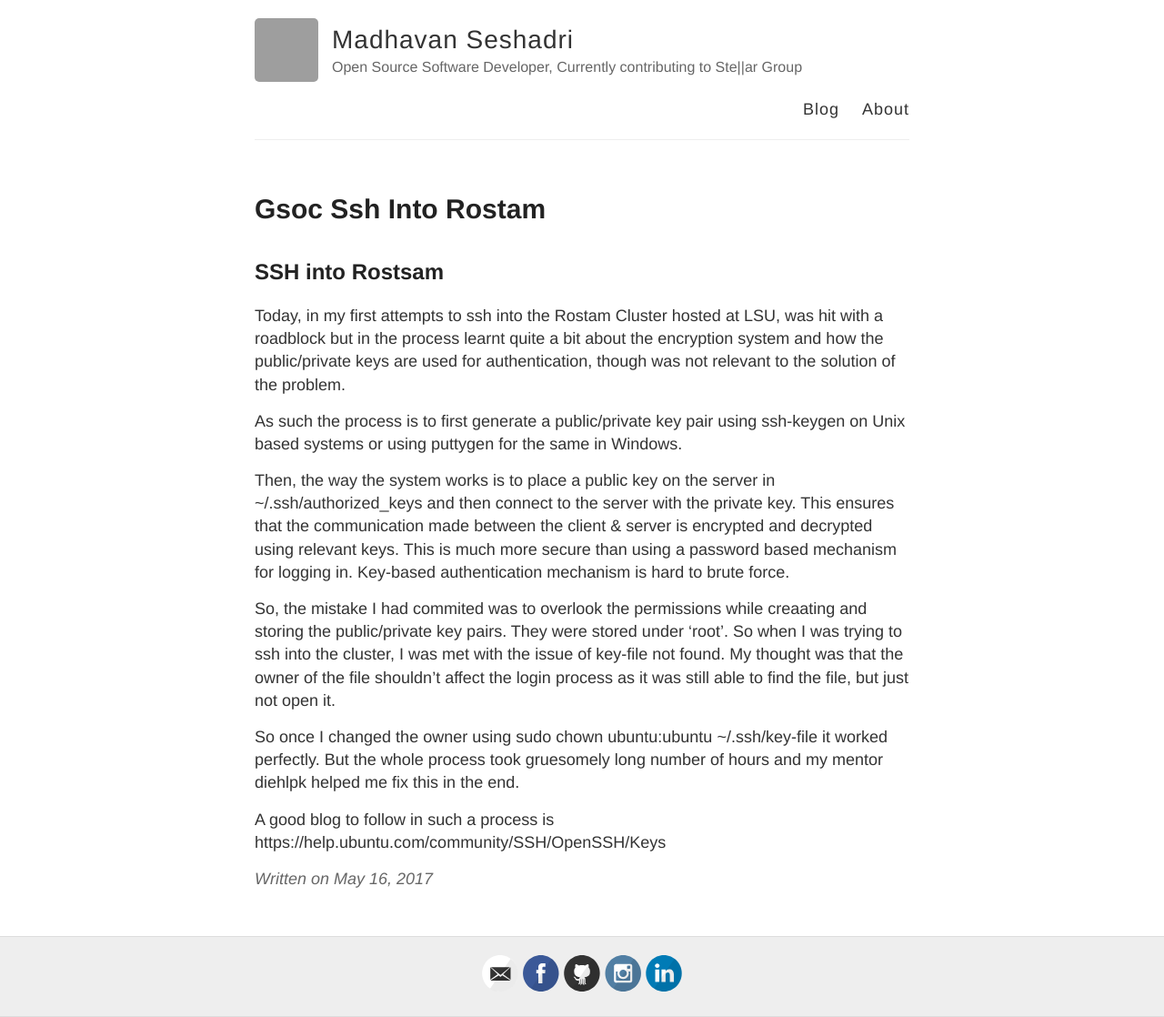
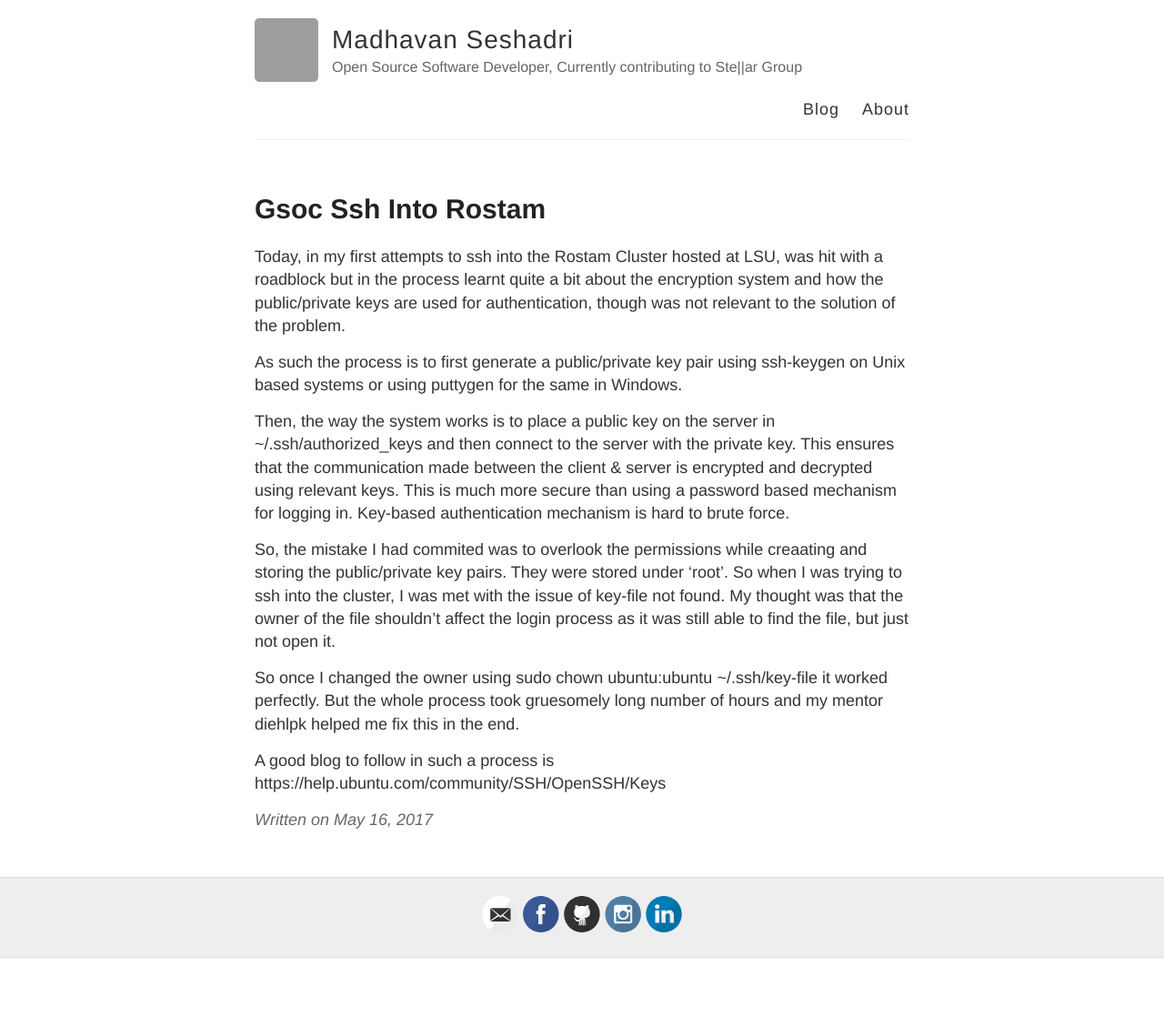
Before and after one commit to MADHAVAN001/madhavan001.github.io, a Jekyll site: the page built from _posts/2017-5-16-GSoC-SSH-into-Rostam.md, in a window 1280 px wide. Shown: the whole page at 91% size. Built offline with Jekyll 4.4.1, drawn with Linux system fonts in a browser that asks for light colours; our own code applies the rules of GitHub Pages for plain Markdown files; after the commit the page ends 1053 px from its top, so only the background shows below that; grey boxes are pictures that could not be loaded.

Commit message:
Updating header for the second post

```diff
--- a/_posts/2017-5-16-GSoC-SSH-into-Rostam.md
+++ b/_posts/2017-5-16-GSoC-SSH-into-Rostam.md
@@ -1,6 +1,3 @@
-SSH into Rostsam
-------------------
-
 Today, in my first attempts to ssh into the Rostam Cluster hosted at LSU, was hit with a roadblock but in the process learnt quite a bit about the encryption system and how the public/private keys are used for authentication, though was not relevant to the solution of the problem.
 
 As such the process is to first generate a public/private key pair using ssh-keygen on Unix based systems or using puttygen for the same in Windows.
```
